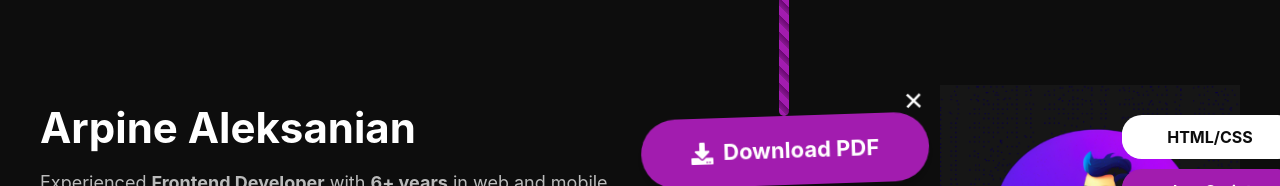
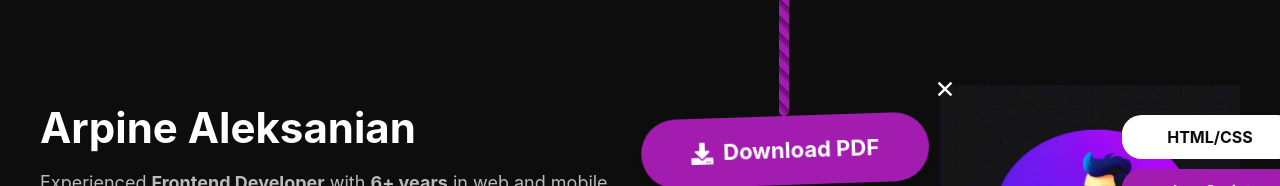
Before and after one commit to ArpaDev18/CV_FSD, a React (Vite) app: page / in a window 1280 px wide. Shown: the part 284-470 px from the top of the page. Built offline with nearby package versions, Linux system fonts and the light colour scheme; no server answers.

Commit message:
feat: added spinner and download pdf button

```diff
--- a/src/widgets/DownloadButton/DownloadButton.module.scss
+++ b/src/widgets/DownloadButton/DownloadButton.module.scss
@@ -60,6 +60,7 @@
 
 .closeButton {
   position: absolute;
+  padding: 0;
   top: -40px;
   right: -30px;
   background: none;
--- a/src/widgets/DownloadButton/DownloadButton.tsx
+++ b/src/widgets/DownloadButton/DownloadButton.tsx
@@ -9,7 +9,7 @@ const DownloadButton: React.FC = () => {
 
 	const handleClose = () => {
 		setIsClosing(true)
-		setTimeout(() => setIsVisible(false), 1000) // Убираем кнопку после анимации
+		setTimeout(() => setIsVisible(false), 1000)
 	}
 
 	if (!isVisible) return null
@@ -19,14 +19,14 @@ const DownloadButton: React.FC = () => {
 			<div className={styles.rope}></div>
 
 			<div className={styles.buttonWrapper}>
+				<button className={styles.closeButton} onClick={handleClose}>
+					<IoCloseSharp />
+				</button>
 				<a
 					href='/Aleksanian_Arpine_CV.pdf'
 					download='Arpine_Aleksanian_CV.pdf'
 					className={styles.downloadButton}
 				>
-					<button className={styles.closeButton} onClick={handleClose}>
-						<IoCloseSharp />
-					</button>
 					<FaDownload /> Download PDF
 				</a>
 			</div>
```
